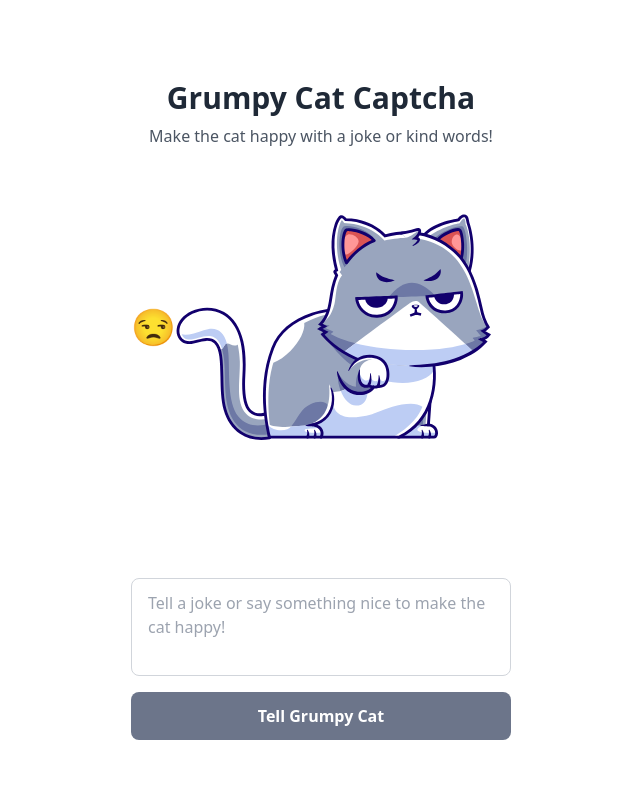
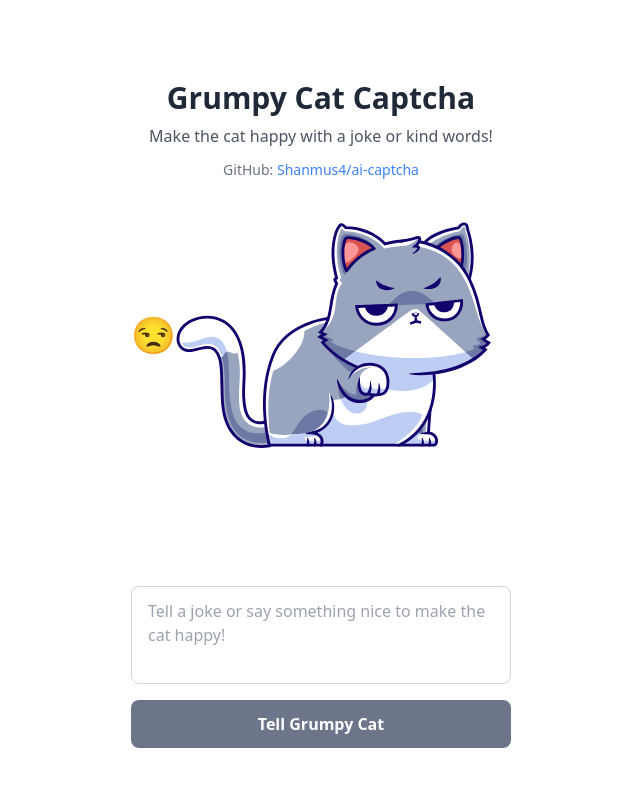
Before and after one commit to Shanmus4/ai-captcha, a React (Vite) app: page / in a window 1280 px wide. Shown: the top 786 px of the page, without its empty margins (319-959 px from the left). Built offline with nearby package versions, Linux system fonts and the light colour scheme; no server answers; the HTML template or start-up script is replaced by a standard one.

Commit message:
Enhance README.md with detailed sections, update Vite config for base path, adjust App component for GitHub link, modify CSS for cat animation height, and improve layout in CaptchaInterface component.

```diff
--- a/src/App.tsx
+++ b/src/App.tsx
@@ -7,8 +7,11 @@ function App() {
                 <h1 className="text-3xl font-bold text-center text-gray-800 mb-2">
                     Grumpy Cat Captcha
                 </h1>
-                <p className="text-center text-gray-600 mb-6">
+                <p className="text-center text-gray-600 mb-2">
                     Make the cat happy with a joke or kind words!
+                </p>
+                <p className="text-center text-gray-500 text-sm mt-1">
+                    GitHub: <a href="https://github.com/Shanmus4/ai-captcha" target="_blank" rel="noopener noreferrer" className="text-blue-500 hover:underline">Shanmus4/ai-captcha</a>
                 </p>
             </div>
             <CaptchaInterface />
--- a/src/components/CaptchaInterface.tsx
+++ b/src/components/CaptchaInterface.tsx
@@ -126,7 +126,7 @@ const CaptchaInterface: React.FC = () => {
     }
 
     return (
-        <div className='flex flex-col h-full'>
+        <div className='flex flex-col h-full justify-between'>
             <div className="cat-and-bubble-group flex-grow flex flex-col justify-center items-center">
                 <CatAnimation
                     emotion={captchaState.currentEmotion}
--- a/src/index.css
+++ b/src/index.css
@@ -37,7 +37,7 @@
   }
 
   .cat-animation-container {
-    @apply w-full h-64 rounded-lg flex items-center justify-center;
+    @apply w-full h-48 rounded-lg flex items-center justify-center;
   }
 
   .input-field {
--- a/vite.config.ts
+++ b/vite.config.ts
@@ -4,6 +4,7 @@ import react from '@vitejs/plugin-react'
 // https://vitejs.dev/config/
 export default defineConfig({
     plugins: [react()],
+    base: '/', // Add this line
     server: {
         port: 3000,
         open: true
```
Also changed, not shown: 1 other file (tests, documents, lock files or other folders).
